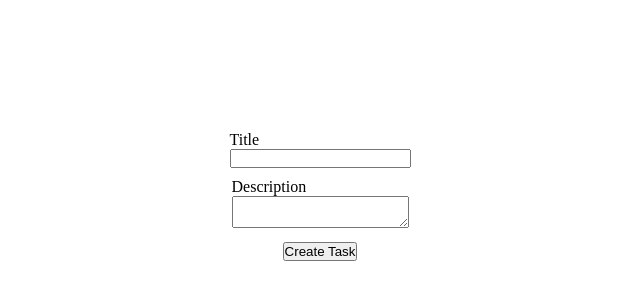
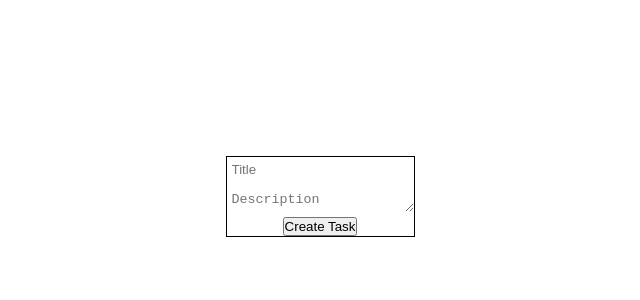
Before and after one commit to dodoburner/todo-app-react, a React (Create React App) app: page / in a window 1280 px wide. Shown: the part 194-494 px from the top of the page, without its empty margins (320-960 px from the left). Built offline with nearby package versions, Linux system fonts and the light colour scheme.

Commit message:
Refactor form

```diff
--- a/src/components/TaskForm.js
+++ b/src/components/TaskForm.js
@@ -1,10 +1,11 @@
-import { useState } from "react"
+import { useState } from "react";
+import ReactTextareaAutosize from "react-textarea-autosize";
 
 class Todo {
   constructor(title, description) {
     this.title = title;
     this.description = description;
-    this.completed = false
+    this.completed = false;
     this.id = crypto.randomUUID();
   }
 }
@@ -19,35 +20,33 @@ const TaskForm = ({ setTasks }) => {
     setTasks((prev) => [...prev, todo]);
     setTitle("");
     setDescription("");
-  }
+  };
 
   return (
     <form onSubmit={handleSubmit}>
-      <div>
-        <label htmlFor="title">
-          Title
-        </label>
       <input
         required
         value={title}
-          onChange={((e) => setTitle(e.target.value))}
+        onChange={(e) => setTitle(e.target.value)}
         type="text"
         name="title"
+        className="title-input"
+        placeholder="Title"
       />
-      </div>
-      <div>
-        <label htmlFor="description">
-          Description
-        </label>
-        <textarea
+
+      <ReactTextareaAutosize
         value={description}
-          onChange={((e) => setDescription(e.target.value))}
+        onChange={(e) => setDescription(e.target.value)}
         name="description"
+        className="description-input"
+        placeholder="Description"
       />
-      </div>
-      <button type="submit" className="submit-btn">Create Task</button>
+
+      <button type="submit" className="submit-btn">
+        Create Task
+      </button>
     </form>
-  )
-}
+  );
+};
 
 export default TaskForm;
--- a/src/style/App.css
+++ b/src/style/App.css
@@ -12,7 +12,11 @@ form {
   justify-content: center;
   flex-direction: column;
   margin-bottom: 20px;
-  gap: 10px;
+  border: 1px solid black;
+}
+
+form input {
+  width: 100%;
 }
 
 label {
```
Lines whose indentation alone changed are shown as unchanged.
